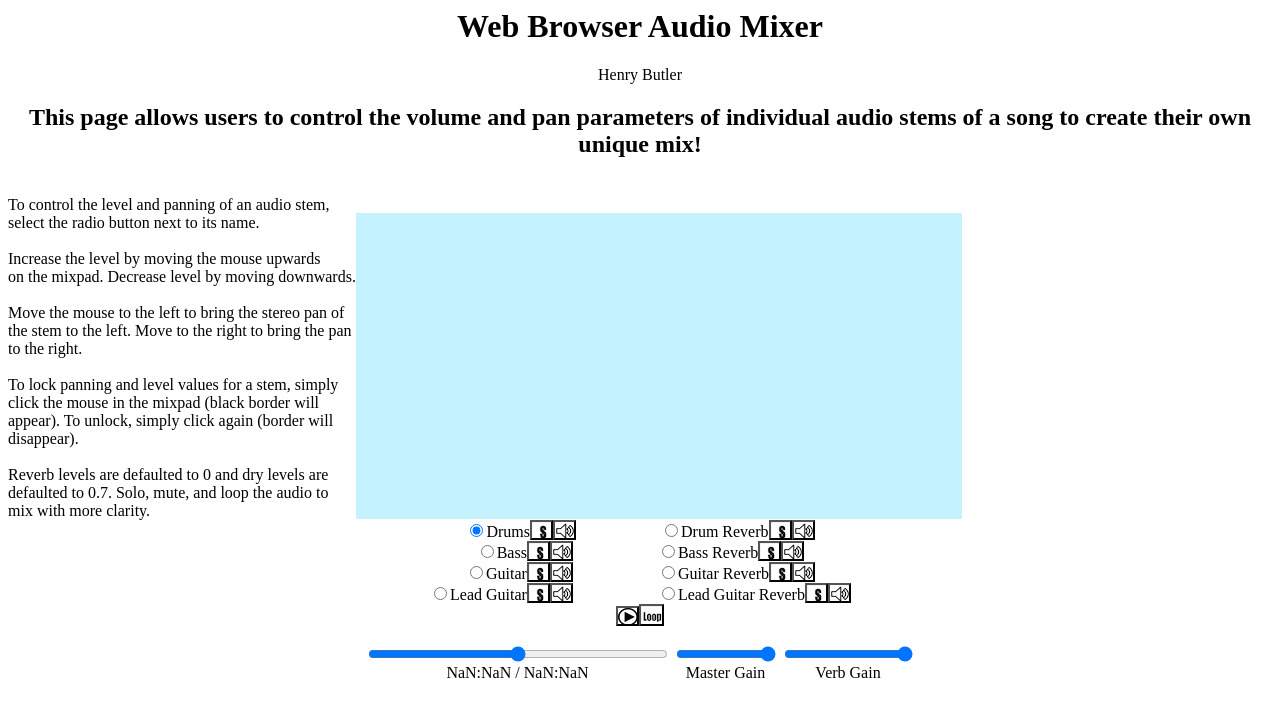
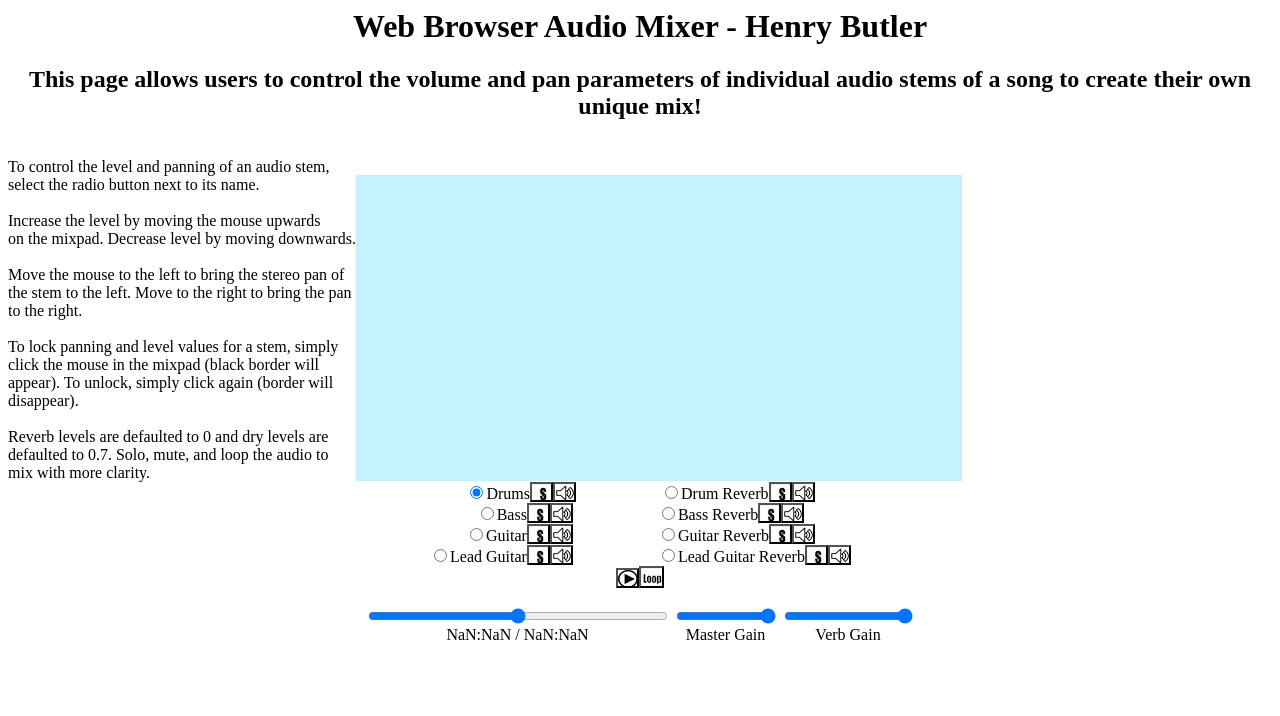
Before and after one commit to hwb228/WebAudioFinal, a plain HTML site: page index.html in a window 1280 px wide. Drawn offline with Linux system fonts and the light colour scheme; no server answers.

Commit message:
Update index.html

```diff
--- a/index.html
+++ b/index.html
@@ -139,7 +139,7 @@ div#VerbFader{
 <body>
 
   <div id="title">
-    <center><h1>Web Browser Audio Mixer</h1></center><center>Henry Butler</center>
+	  <center><h1>Web Browser Audio Mixer - Henry Butler</h1></center>
   </div>
 <div id="explanation">
     <center><h2> This page allows users to control the volume and pan parameters of individual audio stems of a song to create their own unique mix!</h2>
```
